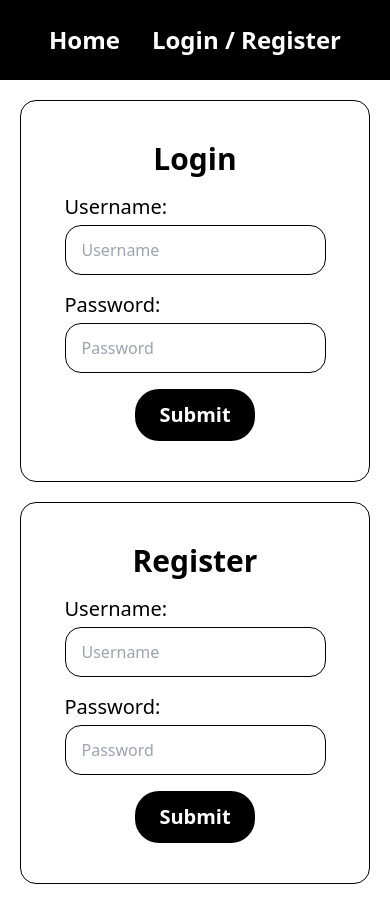
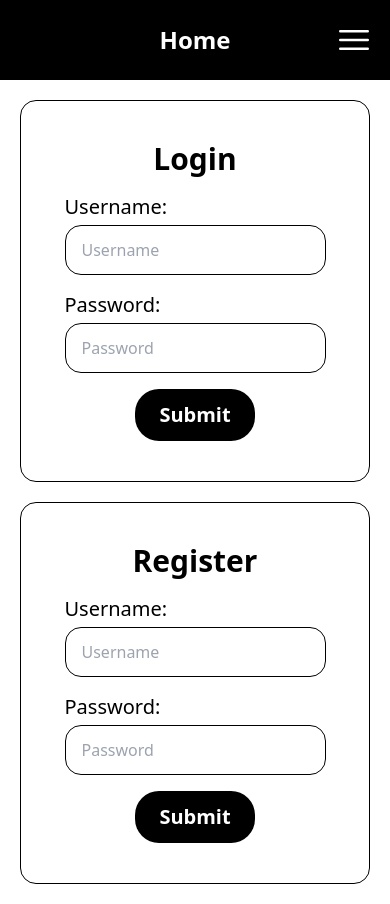
Before and after one commit to devxyn/recipe-app, a React (Vite) app in the folder client/: page /auth in a window 390 px wide. Built offline with nearby package versions, Linux system fonts and the light colour scheme.

Commit message:
feat: added hamburger menu for mobile nav

```diff
--- a/client/package.json
+++ b/client/package.json
@@ -14,6 +14,7 @@
     "react": "^18.2.0",
     "react-cookie": "^7.1.4",
     "react-dom": "^18.2.0",
+    "react-icons": "^5.2.1",
     "react-router-dom": "^6.23.0"
   },
   "devDependencies": {
--- a/client/src/component/Navbar.jsx
+++ b/client/src/component/Navbar.jsx
@@ -1,18 +1,31 @@
 import { Link, useNavigate } from 'react-router-dom';
 import { useCookies } from 'react-cookie';
+import { HiBars3, HiMiniXMark } from 'react-icons/hi2';
+import { useState } from 'react';
 
 const Navbar = () => {
+  const [isOpen, setIsOpen] = useState(false);
   const [cookies, setCookies] = useCookies(['access_token']);
   const navigate = useNavigate();
 
   const handleLogout = () => {
     setCookies('access_token', '');
     window.localStorage.clear();
+    setIsOpen(false);
     navigate('/auth');
   };
 
+  const handleClick = () => {
+    setIsOpen((prev) => !prev);
+  };
+
+  const handleLinkClick = () => {
+    setIsOpen(false);
+  };
+
   return (
-    <nav className='h-20 bg-black flex justify-center items-center gap-4'>
+    <>
+      <nav className='hidden h-20 w-full bg-black md:flex flex-row justify-center items-center md:gap-4'>
         <Link className='text-white font-semibold text-2xl p-2 hover:text-black hover:bg-white' to='/'>
           Home
         </Link>
@@ -37,6 +50,52 @@ const Navbar = () => {
           </>
         )}
       </nav>
+      <nav
+        className={`bg-black flex md:hidden ${
+          isOpen ? 'h-screen fixed w-full flex-col' : 'h-20 relative flex-row'
+        }  justify-center items-center`}>
+        <Link className='text-white font-semibold text-2xl p-2' to='/' onClick={handleLinkClick}>
+          Home
+        </Link>
+
+        {!isOpen ? (
+          <HiBars3 className=' text-white absolute right-4' size={40} onClick={handleClick} />
+        ) : (
+          <HiMiniXMark className={`text-white absolute right-4 ${isOpen && 'top-5'}`} size={40} onClick={handleClick} />
+        )}
+
+        {isOpen && !cookies.access_token && (
+          <Link
+            className='text-white font-semibold text-2xl p-2 hover:text-black hover:bg-white'
+            to='/auth'
+            onClick={handleLinkClick}>
+            Login / Register
+          </Link>
+        )}
+
+        {isOpen && cookies.access_token && (
+          <>
+            <Link
+              className='text-white font-semibold text-2xl p-2 hover:text-black hover:bg-white'
+              to='/create-recipe'
+              onClick={handleLinkClick}>
+              Create Recipe
+            </Link>
+            <Link
+              className='text-white font-semibold text-2xl p-2 hover:text-black hover:bg-white'
+              to='/saved-recipes'
+              onClick={handleLinkClick}>
+              Saved Recipes
+            </Link>
+            <button
+              className='text-white font-semibold text-2xl p-2 hover:text-black hover:bg-white '
+              onClick={handleLogout}>
+              Logout
+            </button>
+          </>
+        )}
+      </nav>
+    </>
   );
 };
 
```
Also changed, not shown: 1 other file (tests, documents, lock files or other folders). Lines whose indentation alone changed are shown as unchanged.
